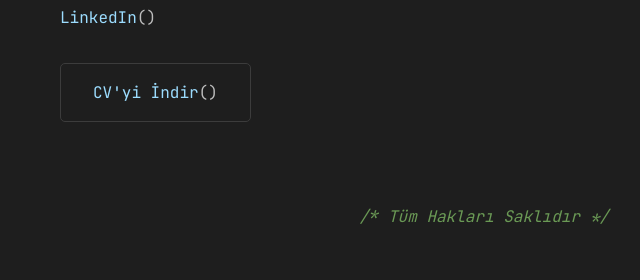
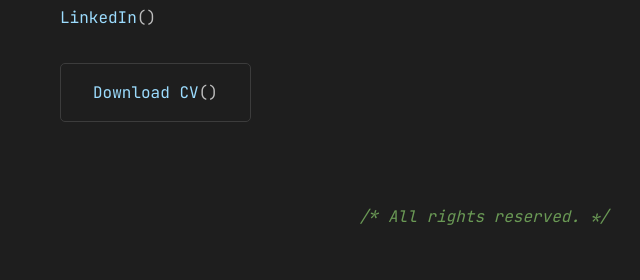
Before and after one commit to scapkin/personal-website, a plain HTML site: page index.html in a window 1280 px wide. Shown: the part 2136-2416 px from the top of the page, 172-812 px from the left. Drawn offline with Linux system fonts and the light colour scheme.

Commit message:
html update

```diff
--- a/index.html
+++ b/index.html
@@ -74,7 +74,7 @@
                     <li>
                         <strong>Game Developer<span class="parenthesis">()</span><span class="parenthesis">{</span></strong>
                         <p>Trifles Games | 06/2021 - 11/2021</p>
-                        <p>Flutter ile cross-platform mobil uygulama geliştirdim.</p>
+                        <p>I learned how to improve the quality and feel of my games with small details.</p>
                         <div class="closing-brace"><span class="parenthesis">}</span></div>
                     </li>
                     <li>
@@ -134,7 +134,7 @@
                     <a href="https://www.linkedin.com/in/seyfullah-%C3%A7apk%C4%B1n-2060871a3/" target="_blank">LinkedIn<span class="parenthesis">()</span></a>
                 </div>
                 <div class="cv-download">
-                    <a href="CV_en.pdf" class="download-btn" download>CV'yi İndir<span class="parenthesis">()</span></a>
+                    <a href="CV_en.pdf" class="download-btn" download>Download CV<span class="parenthesis">()</span></a>
                 </div>
             </div>
             <div class="closing-brace"><span class="parenthesis">}</span></div>
@@ -142,7 +142,7 @@
     </main>
 
     <footer>
-        <p class="copyright">/* Tüm Hakları Saklıdır */</p>
+        <p class="copyright">/* All rights reserved. */</p>
         <div class="closing-brace"><span class="parenthesis">}</span></div>
     </footer>
 
```
